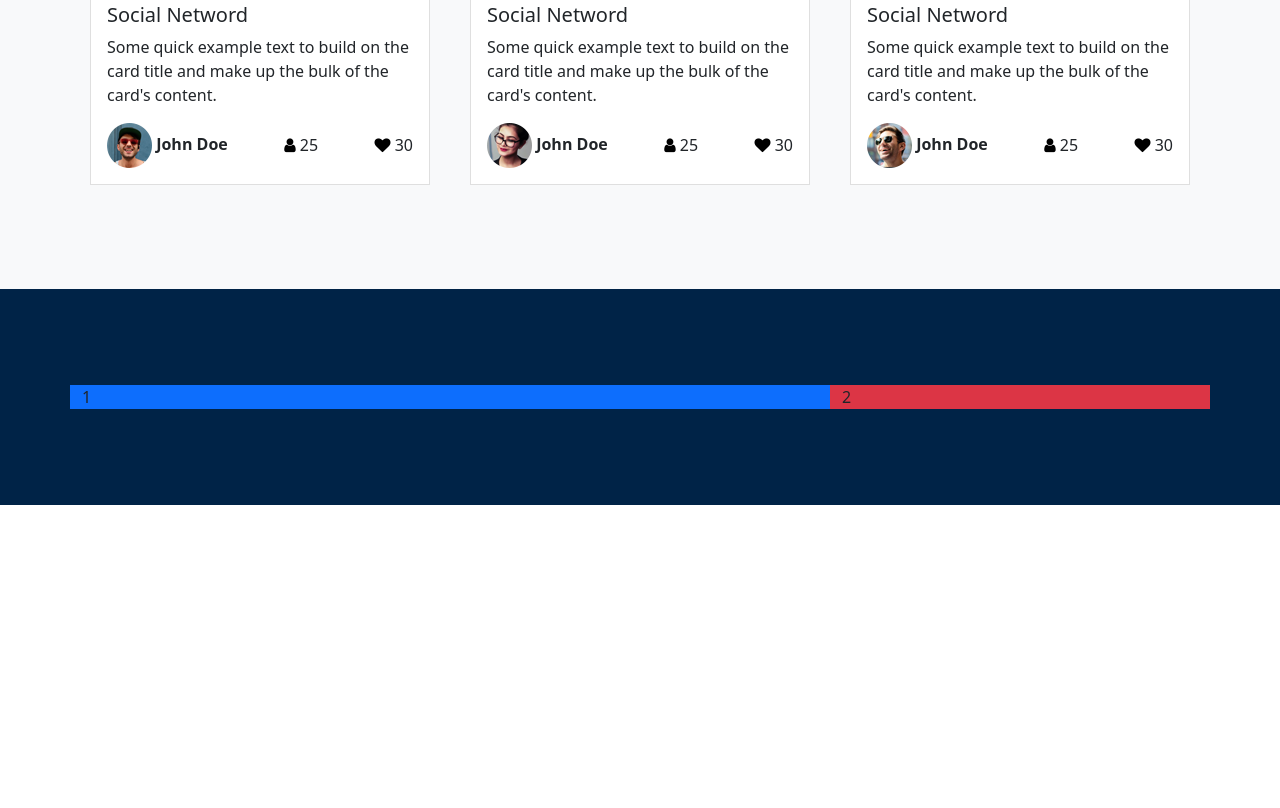
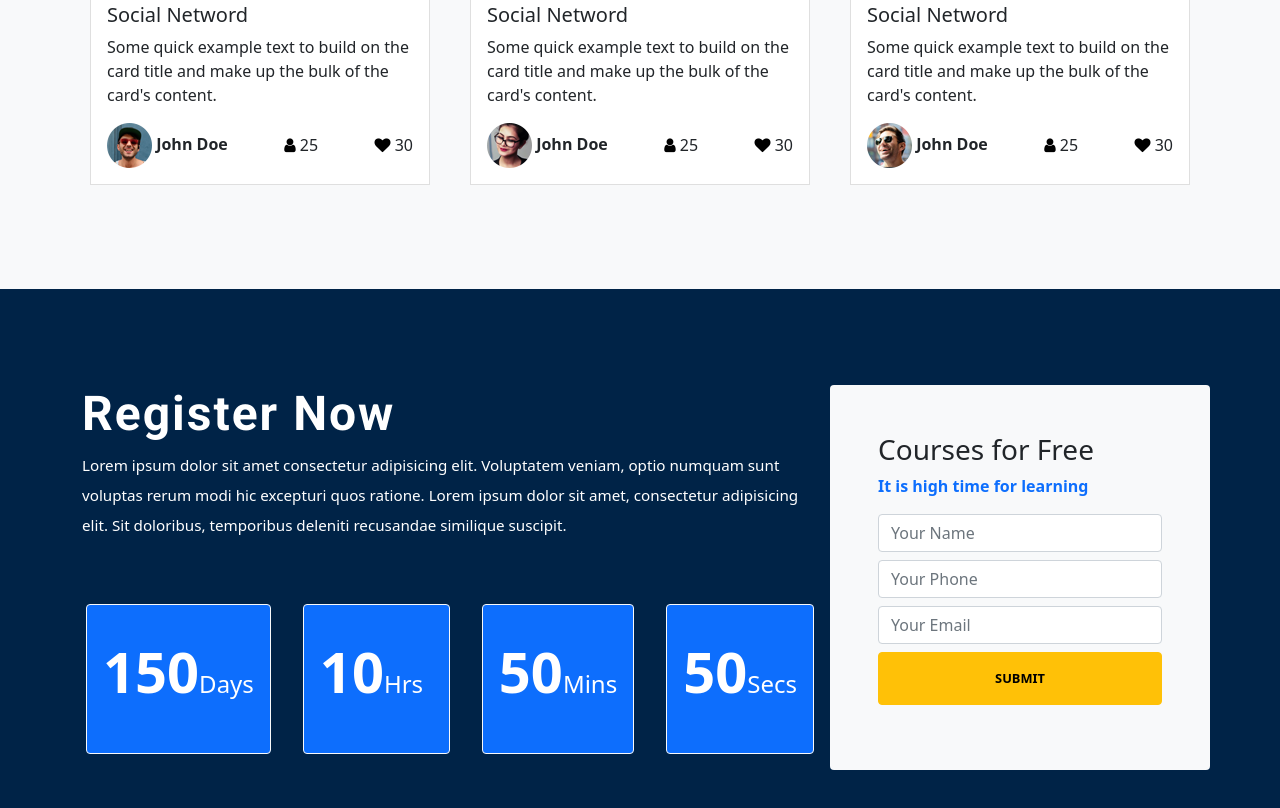
Before and after one commit to mustafa-mahmud/education, a plain HTML site: page index.html in a window 1280 px wide. Shown: the part 1964-2772 px from the top of the page. Before the commit the page ends 2469 px from the top, so only its background shows below. Drawn offline with Linux system fonts and the light colour scheme.

Commit message:
register end

```diff
--- a/index.html
+++ b/index.html
@@ -227,8 +227,37 @@
 	<section class="register py-5">
 		<div class="container py-5">
 			<div class="row">
-				<div class="col-lg-8 bg-primary">1</div>
-				<div class="col-lg-4 bg-danger">2</div>
+				<div class="col-lg-8">
+					<h1 class="title title--white">Register Now</h1>
+					<p class="para">Lorem ipsum dolor sit amet consectetur adipisicing elit. Voluptatem veniam, optio numquam sunt
+						voluptas
+						rerum modi hic excepturi quos ratione. Lorem ipsum dolor sit amet, consectetur adipisicing elit. Sit
+						doloribus, temporibus deleniti recusandae similique suscipit.</p>
+					<div class="row mt-5">
+						<div class="col m-3 bg-primary px-3 py-4 rounded border border-light">
+							<p class="f-s-15"><span class="f-s-35 font-weight-bold">150</span>Days</p>
+						</div>
+						<div class="col m-3 bg-primary px-3 py-4 rounded border border-light">
+							<p class="f-s-15"><span class="f-s-35 font-weight-bold">10</span>Hrs</p>
+						</div>
+						<div class="col m-3 bg-primary px-3 py-4 rounded border border-light">
+							<p class="f-s-15"><span class="f-s-35 font-weight-bold">50</span>Mins</p>
+						</div>
+						<div class="col m-3 bg-primary px-3 py-4 rounded border border-light">
+							<p class="f-s-15"><span class="f-s-35 font-weight-bold">50</span>Secs</p>
+						</div>
+					</div>
+				</div>
+				<div class="col-lg-4 bg-light p-5 rounded border-primary">
+					<h3>Courses for Free</h3>
+					<p class="text-primary f-s-10 font-weight-bold">It is high time for learning</p>
+					<form class="" action="#">
+						<input class="form-control mb-2" type="text" placeholder="Your Name" />
+						<input class="form-control mb-2" type="text" placeholder="Your Phone" />
+						<input class="form-control mb-2" type="text" placeholder="Your Email" />
+						<a href="#" class="btn btn-block btn-warning font-weight-bold text-uppercase f-s-8 p-3">submit</a>
+					</form>
+				</div>
 			</div>
 		</div>
 	</section>
--- a/scss/_register.scss
+++ b/scss/_register.scss
@@ -1,3 +1,11 @@
 .register {
 	background-color: #002347;
+
+	p {
+		color: #fff;
+	}
+
+	h3 {
+		color: $color-blue;
+	}
 }
--- a/scss/_typo.scss
+++ b/scss/_typo.scss
@@ -76,5 +76,21 @@
 
 .para {
 	line-height: 30px !important;
-	font-size: 0.9rem;
+	font-size: 0.95rem;
 }
+
+.title {
+	font-family: 'Roboto',
+		sans-serif;
+	font-size: 3rem;
+	font-weight: bold;
+	letter-spacing: 2px;
+
+	&--blue {
+		color: #002347 !important;
+	}
+
+	&--white {
+		color: #fff !important;
+	}
+}
```
Also changed, not shown: css/main.css, img/inst/ins.jpg (added).
